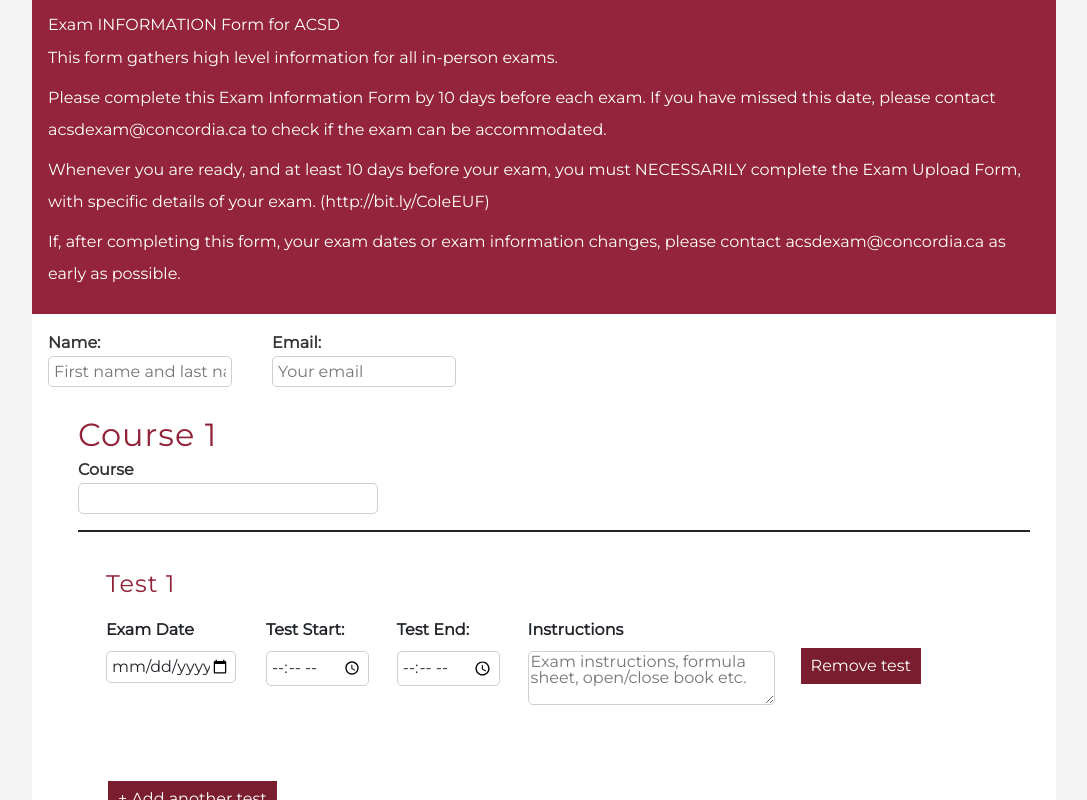
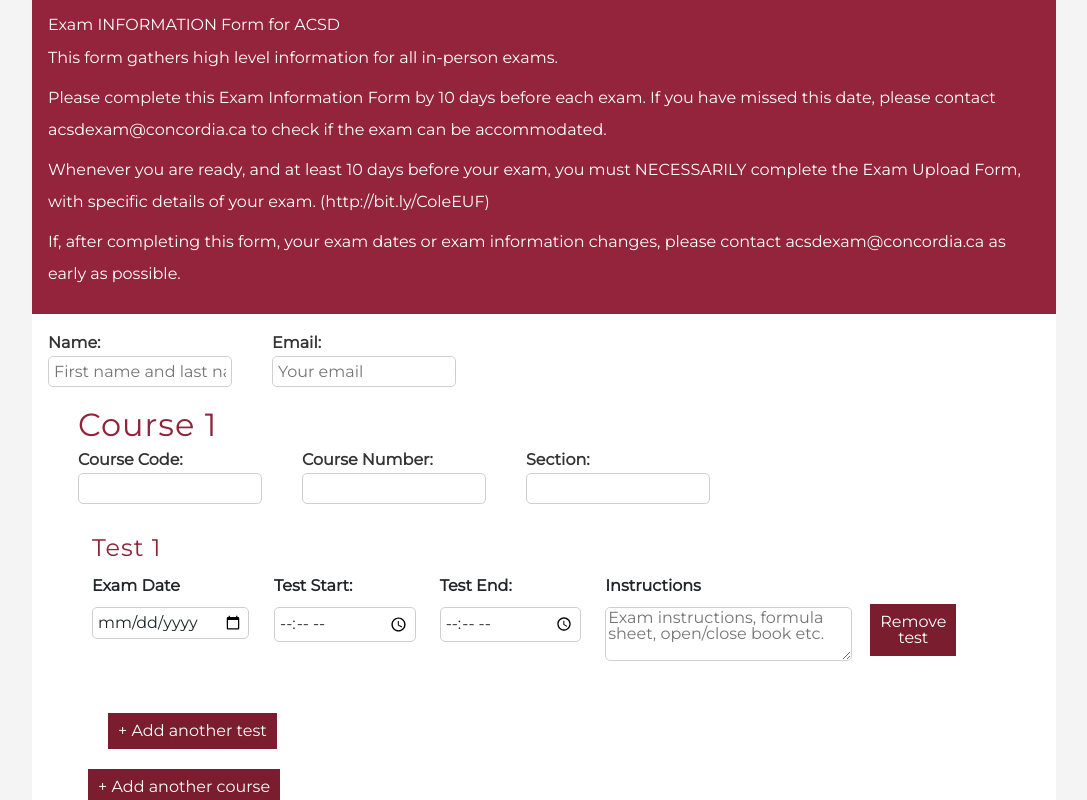
Before and after one commit to vishal-handa/Exams-Form, a React (Create React App) app in the folder exams-form/: page / in a window 1280 px wide. Shown: the whole page, without its empty margins (96-1183 px from the left). Built offline with nearby package versions, Linux system fonts and the light colour scheme.

Commit message:
form styling and course number and section

```diff
--- a/exams-form/package.json
+++ b/exams-form/package.json
@@ -2,7 +2,6 @@
   "name": "exams-form",
   "version": "0.1.0",
   "private": true,
-  "proxy": "http://localhost:4000",
   "dependencies": {
     "@testing-library/jest-dom": "^5.11.4",
     "@testing-library/react": "^11.1.0",
--- a/exams-form/src/components/ExamForm.js
+++ b/exams-form/src/components/ExamForm.js
@@ -14,6 +14,8 @@
   };
   const examDetails = {
     course: "",
+    number: "",
+    section: "",
     testInfo: [tests],
   };
 
@@ -62,6 +64,22 @@
     setInputs(courseValues);
   };
 
+  const handleNumberInput = (ev, courseIndex) => {
+    // console.log(ev.target.value, courseIndex);
+    let numberValues = { ...Inputs };
+    numberValues.examInfo[courseIndex].number = ev.target.value;
+    // console.log(courseValues);
+    setInputs(numberValues);
+  };
+
+  const handleSectionInput = (ev, courseIndex) => {
+    // console.log(ev.target.value, courseIndex);
+    let sectionValues = { ...Inputs };
+    sectionValues.examInfo[courseIndex].section = ev.target.value;
+    // console.log(courseValues);
+    setInputs(sectionValues);
+  };
+
   const handleDateUpdate = (ev, courseIndex, testIndex) => {
     // console.log(ev.target.value, courseIndex, testIndex);
     let dateValues = { ...Inputs };
@@ -99,7 +117,7 @@
           timestamp: new Date(Date.now()).toString(),
           name: Inputs.name,
           email: Inputs.email,
-          course: elem.course,
+          course: elem.course + " " + elem.number + " " + elem.section,
           examDate: el.examDate,
           startTime: el.startTime,
           endTime: el.endTime,
@@ -108,12 +126,12 @@
       });
     });
     console.log(resArray);
-    // axios
-    //   .post(
-    //     "https://sheet.best/api/sheets/f1a3d643-ae9e-4a02-83ee-5e7cd9ef546e",
-    //     resArray
-    //   )
-    //   .then((res) => console.log(res));
+    axios
+      .post(
+        "https://sheet.best/api/sheets/f1a3d643-ae9e-4a02-83ee-5e7cd9ef546e",
+        resArray
+      )
+      .then((res) => console.log(res));
 
     // fetch("/send-tests", {
     //   method: "POST",
@@ -158,17 +176,38 @@
           return (
             <CourseContainer key={"d" + index}>
               <H1 key={"a" + index}>Course {index + 1}</H1>
+              <RowContainer>
+                <ColumnContainer>
                   <Label htmlFor="course" key={"b" + index}>
-                Course
+                    Course Code:
                   </Label>
                   <Input
                     key={"c" + index}
                     id="course"
-                style={{ width: "300px" }}
                     value={Inputs.examInfo[index].course}
                     onChange={(ev) => handleCourseInput(ev, index)}
                   />
-              <Table responsive="lg">
+                </ColumnContainer>
+                <ColumnContainer>
+                  <Label>Course Number:</Label>
+                  <Input
+                    value={Inputs.examInfo[index].number}
+                    onChange={(ev) => handleNumberInput(ev, index)}
+                  />
+                </ColumnContainer>
+                <ColumnContainer>
+                  <Label>Section:</Label>
+                  <Input
+                    value={Inputs.examInfo[index].section}
+                    onChange={(ev) => handleSectionInput(ev, index)}
+                  />
+                </ColumnContainer>
+              </RowContainer>
+              <Table
+                responsive="xl"
+                size="sm"
+                style={{ width: "100% !important" }}
+              >
                 <thead>
                   <tr>
                     <th />
@@ -289,13 +328,16 @@
   flex-direction: column;
   padding: 20px;
   border-radius: 10px;
-  margin: 10px;
+  margin-left: 10px;
   width: 100%;
-  table {
-    border: none;
-    /* width: 100%; */
-    table > thead > tr > th {
-      border-bottom: none;
+  .table > thead > tr > th {
+    border-bottom: none !important;
+  }
+  .table {
+    width: 100% !important;
+  }
+  td {
+    width: 25% !important;
   }
   td,
   tr,
@@ -303,18 +345,15 @@
   thead {
     border: none;
     outline: none;
-      /* margin: auto; */
-      /* padding: 10px; */
-    }
   }
 `;
 
 const TestContainer = styled.div`
   display: flex;
   flex-direction: column;
-  padding: 10px;
+  /* padding: 10px; */
   border-radius: 10px;
-  margin: 10px;
+  margin-left: 10px;
   width: inherit;
 `;
 const Label = styled.label`
```
Lines whose indentation alone changed are shown as unchanged.
